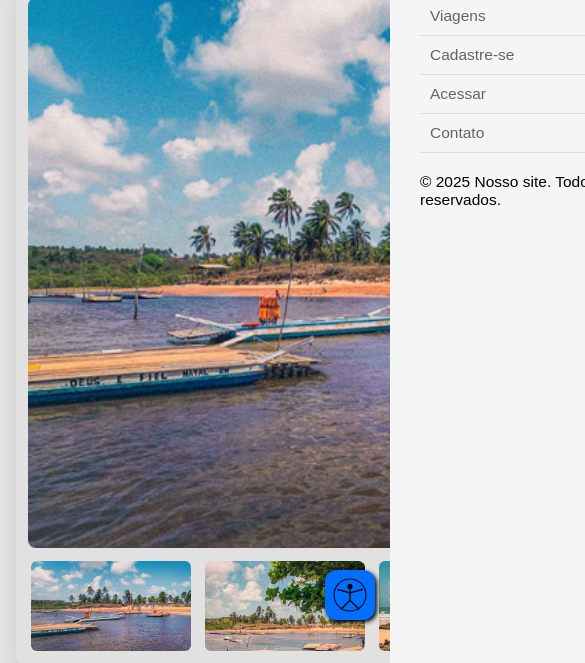
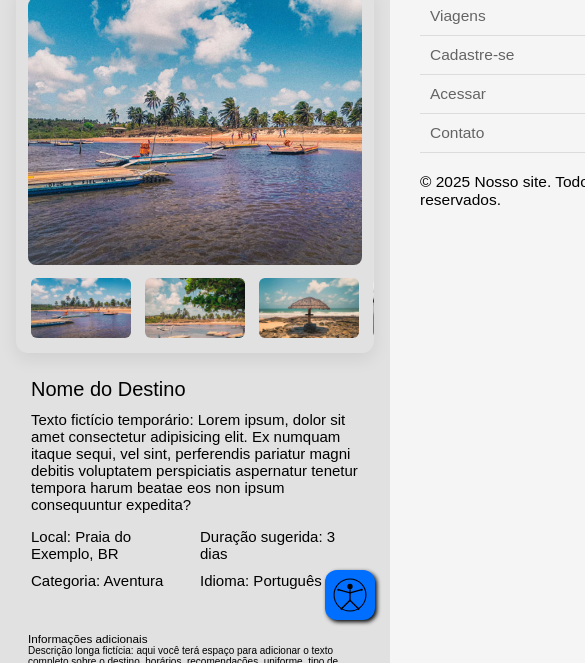
Before and after one commit to RAFAX-7/RR-Turismos, a plain HTML site: page agendar.html in a window 390 px wide. Shown: the part 134-797 px from the top of the page, 585 px wide, since content can reach past the window. Drawn offline with nearby package versions, Linux system fonts and the light colour scheme.

Commit message:
Adicionando style e script de agendar

```diff
--- a/style/script.js
+++ b/style/script.js
@@ -447,7 +447,6 @@ if (window.location.pathname.endsWith("agendar.html")) {
             });
         });
 
-
         // === CÁLCULO DE RESERVA (valor total por quantidade de passagens) ===
 
         // Captura o valor da passagem individual
@@ -529,7 +528,6 @@ if (window.location.pathname.endsWith("agendar.html")) {
         // Atualiza automaticamente ao carregar
         updatePrice();
 
-        // === MAPA DE ASSENTOS DO ÔNIBUS ===
         (function createBusLayout() {
             busMap.innerHTML = ''; // Limpa o mapa antes de gerar
 
@@ -598,8 +596,8 @@ if (window.location.pathname.endsWith("agendar.html")) {
             // Função que define quantos assentos podem ser escolhidos
             function maxSeatsAllowed() {
                 const people = Number(peopleEl.value) || 1;
-                // A cada 2 pessoas, 1 assento adicional (ex: 1-2→1, 3-4→2, 5-6→3, etc.)
-                return Math.ceil(people / 2);
+                // Agora: 1 pessoa = 1 assento, 2 pessoas = 2 assentos, etc.
+                return people;
             }
 
             // Atualiza o texto de assentos selecionados
@@ -632,7 +630,7 @@ if (window.location.pathname.endsWith("agendar.html")) {
                         selectedSeats.push(seatLabel);
                         el.classList.add('selected');
                     } else {
-                        alert(`Você pode selecionar no máximo ${maxSeats} assento(s) para ${peopleEl.value} pessoa(s).`);
+                        alert(`Você pode selecionar no máximo ${maxSeats} assento(s) para ${peopleEl.value} passagem(ns).`);
                     }
                 }
 
--- a/style/style.css
+++ b/style/style.css
@@ -577,7 +577,7 @@ header .botaoMenu:hover .ret3 {
     cursor: pointer;
     font-size: 1.2rem;
     box-shadow: 0 5px 15px rgba(0, 0, 0, 0.2);
-    transition: background 0.3s , transform 0.3s ease;
+    transition: background 0.3s, transform 0.3s ease;
 
 }
 
@@ -599,7 +599,7 @@ header .botaoMenu:hover .ret3 {
 }
 
 .viagem-cat-btn {
-    background:white;
+    background: white;
     border: 1px solid var(--cinza-100);
     padding: 0.5rem 1rem;
     border-radius: 0.6rem;
@@ -2390,20 +2390,30 @@ body.dark-mode .viagem-card-body a {
     border-radius: 6px;
 }
 
-.info {
-    height: 10%;
-    margin-top: 14px;
-    padding: 12px;
+.info-destino {
+    height: 15%;
+    margin-top: 1rem;
+    padding: 1.5rem;
     background: var(--card);
-    border-radius: 6px;
+    border-radius: 1rem;
+}
+
+.info-destino h2 {
+    font-size: 2.5rem;
+}
+
+.info-destino p {
+    margin-top: 1rem;
+    font-size: 2rem;
 }
 
 .details-grid {
     display: grid;
     grid-template-columns: repeat(2, 1fr);
-    gap: 8px;
-    margin-top: 8px;
+    gap: 1rem;
+    margin-top: 1.5rem;
     color: var(--muted);
+    font-size: 2rem;
 }
 
 .additional {
@@ -2613,7 +2623,7 @@ body.dark-mode .viagem-card-body a {
 .bus-map .col-label {
     font-size: 12px;
     text-align: center;
-    color: var(--muted)
+    color: var(--muted);
 }
 
 /* Index Principal */
@@ -2843,6 +2853,36 @@ body.dark-mode .viagem-card-body a {
     }
 }
 
+@media screen and (max-width: 900px) {
+
+    /* Agendar */
+
+    .container {
+        flex-direction: column
+    }
+
+    .right {
+        width: 100%
+    }
+
+    .thumb img {
+        width: 100px;
+        height: 60px
+    }
+
+    .info-destino h2 {
+        font-size: 2rem;
+    }
+
+    .info-destino p {
+        font-size: 1.5rem;
+    }
+
+    .details-grid {
+        font-size: 1.5rem;
+    }
+}
+
 @media screen and (max-width: 855px) {
 
     /* Card escolher tipo cadastro */
@@ -3070,7 +3110,7 @@ body.dark-mode .viagem-card-body a {
         margin-left: 0;
     }
 
-     /* 600px */
+    /* 600px */
     .viagem-card img {
         height: 11rem;
     }
```
